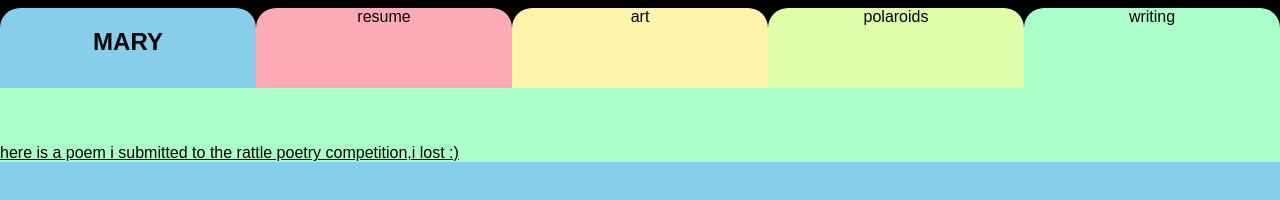
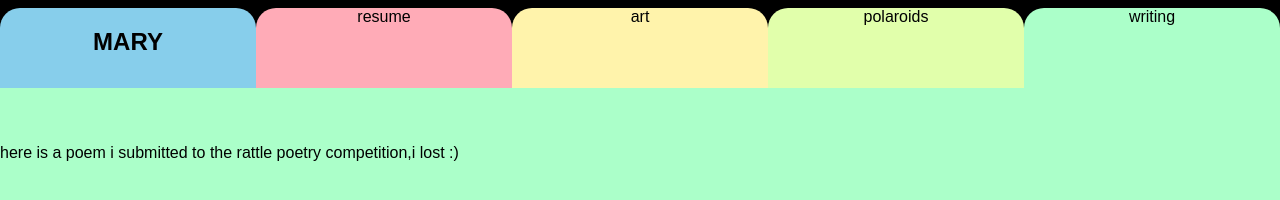
Before and after one commit to maryklopez/portfolio, a plain HTML site: page writing.html in a window 1280 px wide. Drawn offline with Linux system fonts and the light colour scheme.

Commit message:
Update writing.html

```diff
--- a/writing.html
+++ b/writing.html
@@ -31,13 +31,15 @@
   </div>
 
 <div class="main" style="background:#ABFFC9;
-  hieght: 1000px;" >
+  height: 100%;" >
   hello <br>
   <br>
   <br>
     <br>
   <br>
-  <u>here is a poem i submitted to the rattle poetry competition,i lost :) </u>
+ here is a poem i submitted to the rattle poetry competition,i lost :)  <u>
+
+ </u>
 
 </div>
 </body>
```
